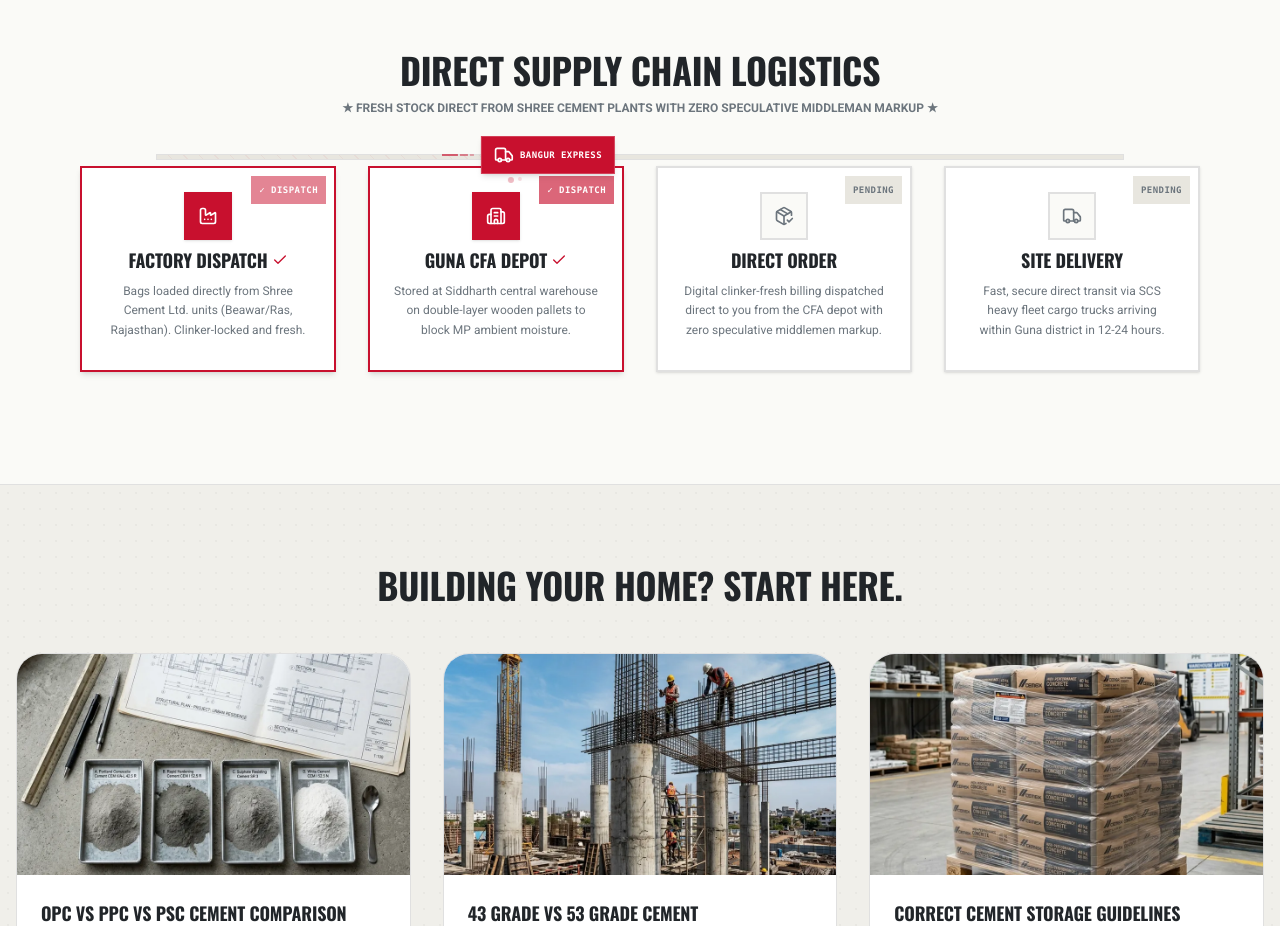
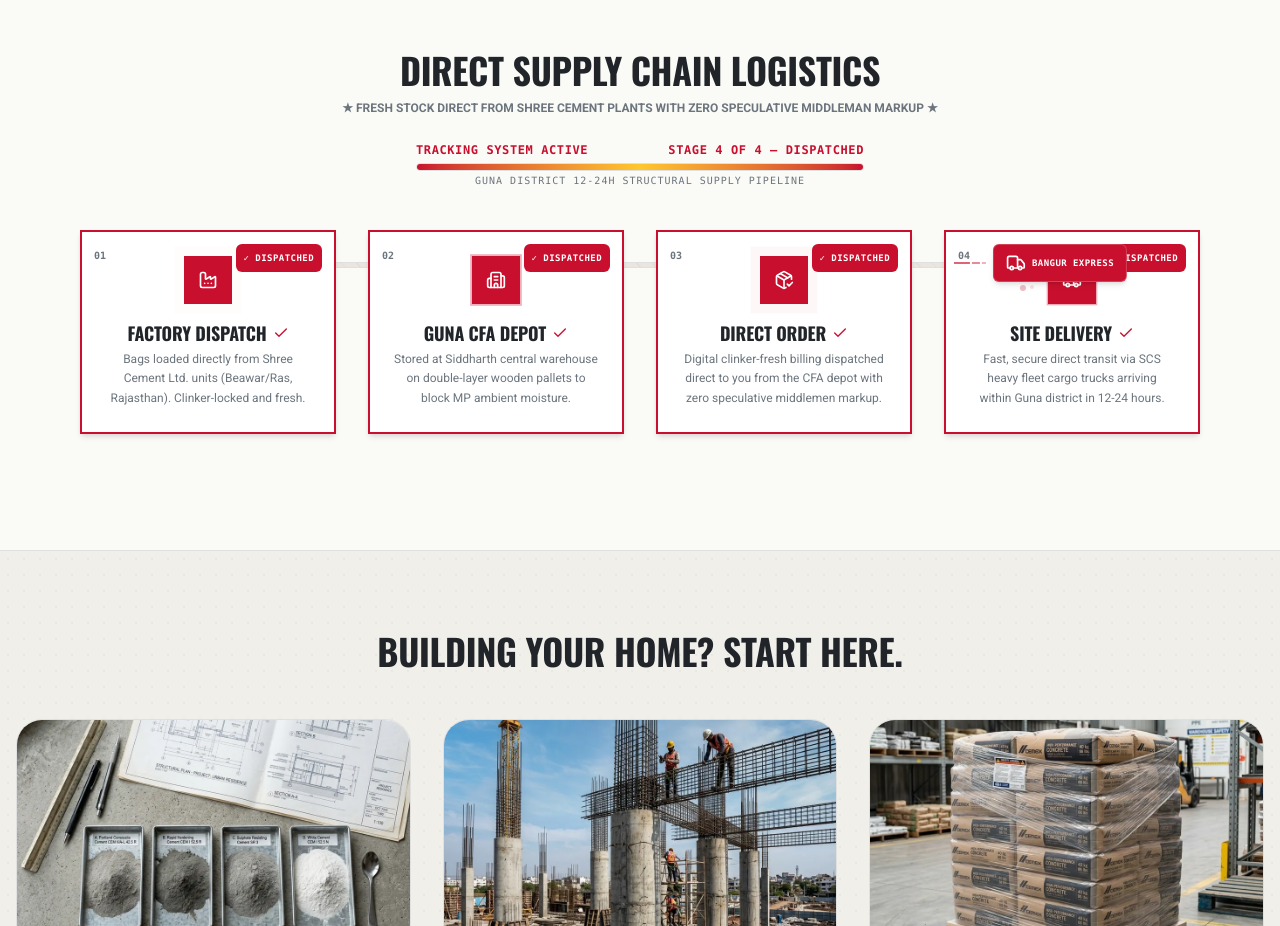
Before and after one commit to harsh0332/siddarthcementsales, a React (Vite) app: page / in a window 1280 px wide. Shown: the part 6920-7846 px from the top of the page. Built offline with nearby package versions, Linux system fonts and the light colour scheme.

Commit message:
feat: upgrade ScrollDeliveryTimeline component into a premium living tracking system with sequential reveals, transit states, and progress bar

```diff
--- a/src/App.jsx
+++ b/src/App.jsx
@@ -708,9 +708,9 @@ function HeroScrollScrub() {
 
 // E: Scroll-Bound truck delivery route drawing flow
 function ScrollDeliveryTimeline() {
-  const containerRef = useRef(null);
-  const [progress, setProgress] = useState(0);
+  const [ref, isVisible] = useIntersectionObserver();
   const [prefersReduced, setPrefersReduced] = useState(false);
+  const [stepStates, setStepStates] = useState(['Pending', 'Pending', 'Pending', 'Pending']);
 
   useEffect(() => {
     const mq = window.matchMedia('(prefers-reduced-motion: reduce)');
@@ -718,24 +718,39 @@ function ScrollDeliveryTimeline() {
   }, []);
 
   useEffect(() => {
-    if (prefersReduced) return;
-    const handleScroll = () => {
-      const container = containerRef.current;
-      if (!container) return;
-      const rect = container.getBoundingClientRect();
-      const viewportHeight = window.innerHeight;
-
-      // Calculate active scroll progress inside delivery section bounds
-      const scrolled = viewportHeight - rect.top;
-      const totalScroll = rect.height + viewportHeight;
-      const pct = Math.min(Math.max(scrolled / totalScroll, 0), 1);
-      setProgress(pct);
+    if (!isVisible || prefersReduced) {
+      if (prefersReduced) {
+        setStepStates(['✓ Dispatched', '✓ Dispatched', '✓ Dispatched', '✓ Dispatched']);
+      }
+      return;
+    }
+
+    // Sequentially light up:
+    setStepStates(['In Transit...', 'Pending', 'Pending', 'Pending']);
+
+    const t1 = setTimeout(() => {
+      setStepStates(['✓ Dispatched', 'In Transit...', 'Pending', 'Pending']);
+    }, 800);
+
+    const t2 = setTimeout(() => {
+      setStepStates(['✓ Dispatched', '✓ Dispatched', 'In Transit...', 'Pending']);
+    }, 1600);
+
+    const t3 = setTimeout(() => {
+      setStepStates(['✓ Dispatched', '✓ Dispatched', '✓ Dispatched', 'In Transit...']);
+    }, 2400);
+
+    const t4 = setTimeout(() => {
+      setStepStates(['✓ Dispatched', '✓ Dispatched', '✓ Dispatched', '✓ Dispatched']);
+    }, 3200);
+
+    return () => {
+      clearTimeout(t1);
+      clearTimeout(t2);
+      clearTimeout(t3);
+      clearTimeout(t4);
     };
-
-    window.addEventListener('scroll', handleScroll, { passive: true });
-    handleScroll();
-    return () => window.removeEventListener('scroll', handleScroll);
-  }, [prefersReduced]);
+  }, [isVisible, prefersReduced]);
 
   const stages = [
     { name: 'Factory Dispatch', icon: <Factory className="w-5 h-5" />, desc: 'Bags loaded directly from Shree Cement Ltd. units (Beawar/Ras, Rajasthan). Clinker-locked and fresh.' },
@@ -744,14 +759,23 @@ function ScrollDeliveryTimeline() {
     { name: 'Site Delivery', icon: <Truck className="w-5 h-5" />, desc: 'Fast, secure direct transit via SCS heavy fleet cargo trucks arriving within Guna district in 12-24 hours.' }
   ];
 
+  const activeStep = stepStates.reduce((acc, current, idx) => {
+    if (current !== 'Pending') return idx;
+    return acc;
+  }, 0);
+
   if (prefersReduced) {
     return (
       <div className="grid grid-cols-1 md:grid-cols-4 gap-6 max-w-5xl mx-auto pt-6 text-left">
         {stages.map((stage, idx) => (
-          <div key={idx} className="bg-white p-6 rounded-none border-2 border-border-default shadow-sm">
-            <div className="w-10 h-10 rounded-none bg-brand-red text-white flex items-center justify-center mb-4">{stage.icon}</div>
+          <div key={idx} className="bg-white p-6 rounded-none border-2 border-brand-red shadow-sm relative flex flex-col items-center text-center space-y-4 group">
+            <span className="absolute top-3 left-3 text-[10px] font-mono text-text-muted font-bold select-none">0{idx + 1}</span>
+            <div className="absolute top-3 right-3 text-[9px] font-black px-2 py-0.5 rounded-xs uppercase tracking-wider font-mono bg-brand-red text-white">
+              ✓ Dispatched
+            </div>
+            <div className="w-12 h-12 rounded-none bg-brand-red text-white flex items-center justify-center border-2 border-brand-red mb-4">{stage.icon}</div>
             <h4 className="font-display font-bold uppercase text-text-primary text-base">{stage.name}</h4>
-            <p className="text-xs text-text-muted mt-2">{stage.desc}</p>
+            <p className="text-xs text-text-muted mt-2 leading-relaxed font-body">{stage.desc}</p>
           </div>
         ))}
       </div>
@@ -759,26 +783,44 @@ function ScrollDeliveryTimeline() {
   }
 
   return (
-    <div ref={containerRef} className="max-w-6xl mx-auto pt-10 pb-8 px-4 relative">
-
-      {/* Route Dotted Vector Line with technical hatch pattern */}
-      <div className="absolute top-[28px] left-[8%] right-[8%] h-[6px] bg-surface-dust hidden lg:block z-0 border border-border-default rounded-none">
+    <div ref={ref} className="max-w-6xl mx-auto pt-4 pb-8 px-4 relative">
+
+      {/* 4. Overall Progress Readout */}
+      <Reveal className="max-w-md mx-auto mb-12 text-center space-y-3">
+        <div className="flex justify-between text-xs font-mono font-bold text-brand-red uppercase tracking-wider">
+          <span>Tracking System Active</span>
+          <span>Stage {activeStep + 1} of 4 — {stepStates[activeStep] === 'In Transit...' ? 'In Transit' : 'Dispatched'}</span>
+        </div>
+        <div className="w-full h-2 bg-surface-dust border border-border-default overflow-hidden rounded-full">
           <div
-          className="h-full bg-brand-red transition-all duration-300 relative hatch-pattern"
-          style={{ width: `${progress * 100}%` }}
+            className="h-full bg-gradient-to-r from-brand-red via-accent-yellow to-brand-red transition-all duration-700 ease-out"
+            style={{ width: `${((activeStep + 1) / 4) * 100}%` }}
+          />
+        </div>
+        <p className="text-[10px] font-mono text-text-muted uppercase tracking-widest leading-none">
+          Guna district 12-24h structural supply pipeline
+        </p>
+      </Reveal>
+
+      <div className="relative">
+        {/* DESKTOP: Route Dotted Vector Line with technical hatch pattern */}
+        <div className="absolute top-[28px] left-[12.5%] right-[12.5%] h-[6px] bg-surface-dust hidden lg:block z-0 border border-border-default rounded-full overflow-hidden">
+          <div
+            className="h-full bg-brand-red transition-all duration-700 ease-out hatch-pattern"
+            style={{ width: `${(activeStep / 3) * 100}%` }}
           >
             {/* Dynamic kinetic neon glowing tip */}
             <div className="absolute right-0 top-1/2 -translate-y-1/2 w-2 h-4 bg-brand-red shadow-[0_0_10px_#C8102E]" />
           </div>
         </div>
 
-      {/* SVG Kinetic Cargo Cement Truck driving across as user scrolls with vibration shake */}
+        {/* DESKTOP: SVG Kinetic Cargo Cement Truck driving across with vibration shake */}
         <div
-        className="absolute top-[10px] hidden lg:block z-20 pointer-events-none transition-all duration-300 ease-out"
-        style={{ left: `${8 + progress * 84}%`, transform: 'translateX(-50%)' }}
+          className="absolute top-[10px] hidden lg:block z-20 pointer-events-none transition-all duration-[600ms] ease-out"
+          style={{ left: `${12.5 + (activeStep / 3) * 75}%`, transform: 'translateX(-50%)' }}
         >
           <div className="flex flex-col items-center">
-          <div className="bg-brand-red text-white px-3 py-1.5 rounded-none shadow-md border border-white/20 flex items-center gap-1.5 relative select-none animate-[truckShake_0.2s_infinite]">
+            <div className="bg-brand-red text-white px-3 py-1.5 rounded-xs shadow-md border border-white/20 flex items-center gap-1.5 relative select-none animate-[truckShake_0.2s_infinite]">
               <Truck className="w-5 h-5 text-white" />
               <span className="text-[9px] font-bold uppercase tracking-wider font-mono">BANGUR EXPRESS</span>
               {/* Speed lines */}
@@ -796,37 +838,67 @@ function ScrollDeliveryTimeline() {
           </div>
         </div>
 
+        {/* MOBILE: Vertical Connector Line down the left of stacked cards */}
+        <div className="absolute left-[44px] top-10 bottom-10 w-[4px] bg-surface-dust md:hidden z-0 rounded-full overflow-hidden">
+          <div
+            className="w-full bg-brand-red transition-all duration-700 ease-out"
+            style={{ height: `${(activeStep / 3) * 100}%` }}
+          />
+        </div>
+
+        {/* MOBILE: Small truck icon traveling down the vertical connector to current stage */}
+        <div
+          className="absolute left-[44px] -translate-x-1/2 transition-all duration-[600ms] ease-out z-20 md:hidden"
+          style={{
+            top: `calc(40px + ${(activeStep / 3)} * (100% - 80px))`,
+            transform: 'translateX(-50%)'
+          }}
+        >
+          <div className="bg-brand-red text-white p-1.5 rounded-full border border-white/20 shadow-md select-none animate-[truckShake_0.2s_infinite]">
+            <Truck className="w-4 h-4" />
+          </div>
+        </div>
+
         {/* Responsive Node Stages */}
-      <div className="grid grid-cols-1 md:grid-cols-2 lg:grid-cols-4 gap-8 relative z-10">
+        <div className="flex flex-col gap-6 md:grid md:grid-cols-2 lg:grid-cols-4 md:gap-8 relative z-10">
           {stages.map((stage, idx) => {
-          const isActive = progress >= (idx / (stages.length - 1)) - 0.05;
+            const isDone = stepStates[idx] === '✓ Dispatched';
+            const isTransit = stepStates[idx] === 'In Transit...';
+
             return (
+              <Reveal key={idx} delay={idx * 150}>
                 <div
-              key={idx}
-              className={`bg-white p-6 rounded-none border-2 transition-all duration-300 relative flex flex-col items-center text-center space-y-4 group hover:shadow-lift ${isActive ? 'border-brand-red shadow-md' : 'border-border-default shadow-sm'}`}
-            >
+                  className={`bg-white p-5 rounded-none border-2 transition-all duration-500 relative flex flex-row items-start text-left gap-5 md:flex-col md:items-center md:text-center md:p-6 group premium-card hover:shadow-lift ${isDone || isTransit ? 'border-brand-red shadow-md -translate-y-1' : 'border-border-default shadow-sm'}`}
+                >
+                  {/* Step index badge */}
+                  <span className="absolute top-3 left-3 text-[10px] font-mono text-text-muted font-bold select-none">0{idx + 1}</span>
+
+                  {/* Node icon with spring zoom and pulsate */}
                   <div
-                className={`w-12 h-12 rounded-none flex items-center justify-center border-2 transition-colors ${isActive ? 'bg-brand-red border-brand-red text-white shadow' : 'bg-surface-base border-border-default text-text-muted'}`}
+                    className={`w-12 h-12 rounded-none flex-shrink-0 flex items-center justify-center border-2 transition-all duration-500 transform ${isDone || isTransit ? 'bg-brand-red border-brand-red text-white scale-100 ring-4 ring-brand-red/10 animate-[badgePulse_1.5s_ease-out_infinite]' : 'bg-surface-base border-border-default text-text-muted scale-90'}`}
                   >
                     {stage.icon}
                   </div>
-              <div>
-                <h4 className="font-display text-lg font-bold uppercase text-text-primary flex items-center justify-center gap-1">
+                  <div className="flex-grow space-y-1">
+                    <h4 className="font-display text-lg font-bold uppercase text-text-primary flex items-center justify-start md:justify-center gap-1.5 leading-none">
                       <span>{stage.name}</span>
-                  {isActive && <Check className="w-4 h-4 text-brand-red" />}
+                      {isDone && <Check className="w-4 h-4 text-brand-red" />}
                     </h4>
                     <p className="text-xs text-text-muted mt-2 leading-relaxed font-body">
                       {stage.desc}
                     </p>
                   </div>
-              <div className={`absolute top-2 right-2 text-[9px] font-black px-2 py-0.5 rounded-none uppercase tracking-wider font-mono ${isActive ? 'bg-brand-red text-white animate-pulse' : 'bg-surface-dust text-text-muted'}`}>
-                {isActive ? '✓ Dispatch' : 'Pending'}
-              </div>
-            </div>
+
+                  {/* Status chip */}
+                  <div className={`absolute top-3 right-3 text-[9px] font-black px-2 py-0.5 rounded-xs uppercase tracking-wider font-mono transition-all duration-300 ${isDone ? 'bg-brand-red text-white' : isTransit ? 'bg-accent-yellow/20 text-brand-red border border-brand-red/30 animate-pulse' : 'bg-surface-dust text-text-muted'}`}>
+                    {stepStates[idx]}
+                  </div>
+                </div>
+              </Reveal>
             );
           })}
         </div>
-
+      </div>
     </div>
   );
 }
```
Lines whose indentation alone changed are shown as unchanged.
